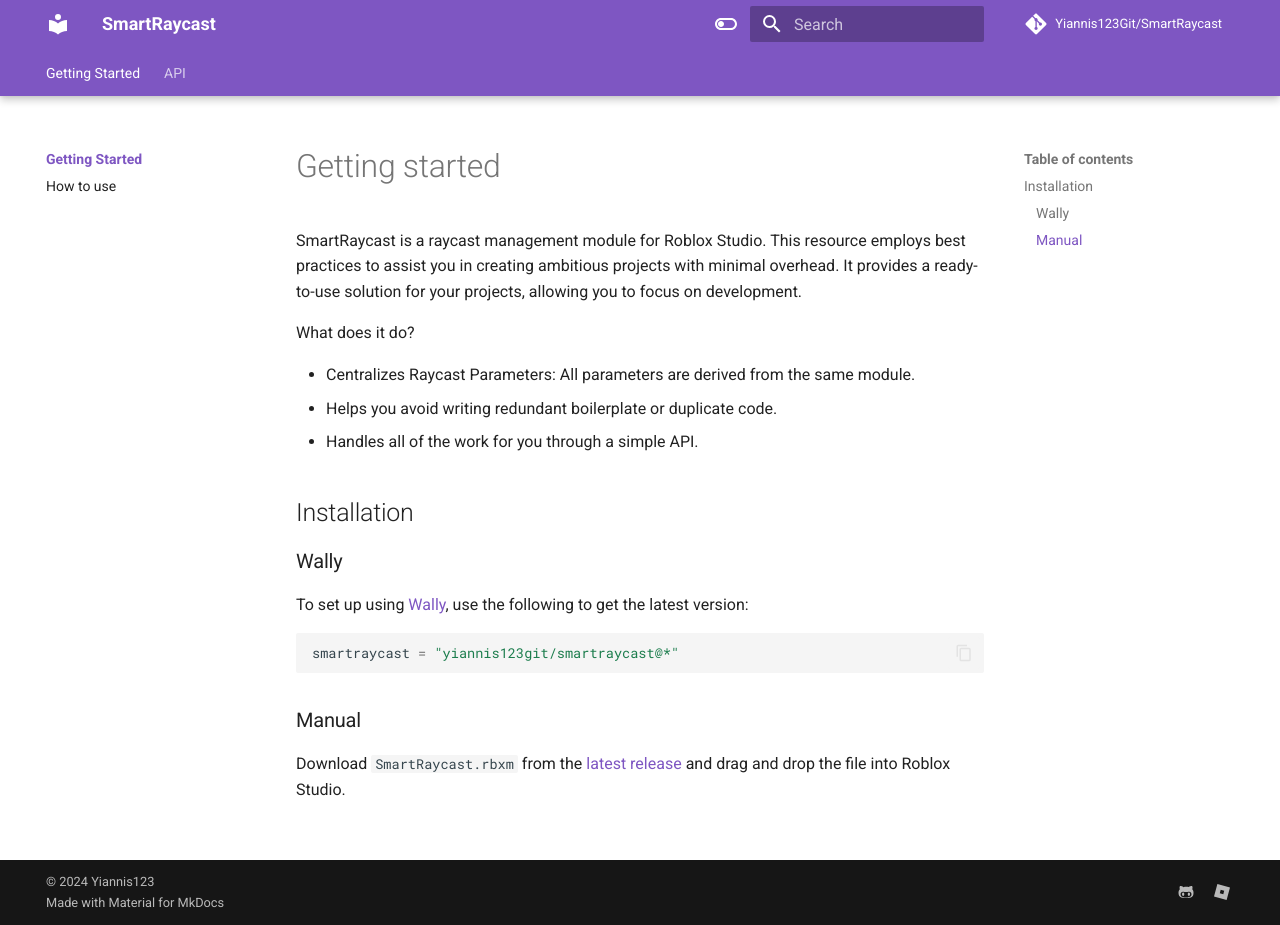
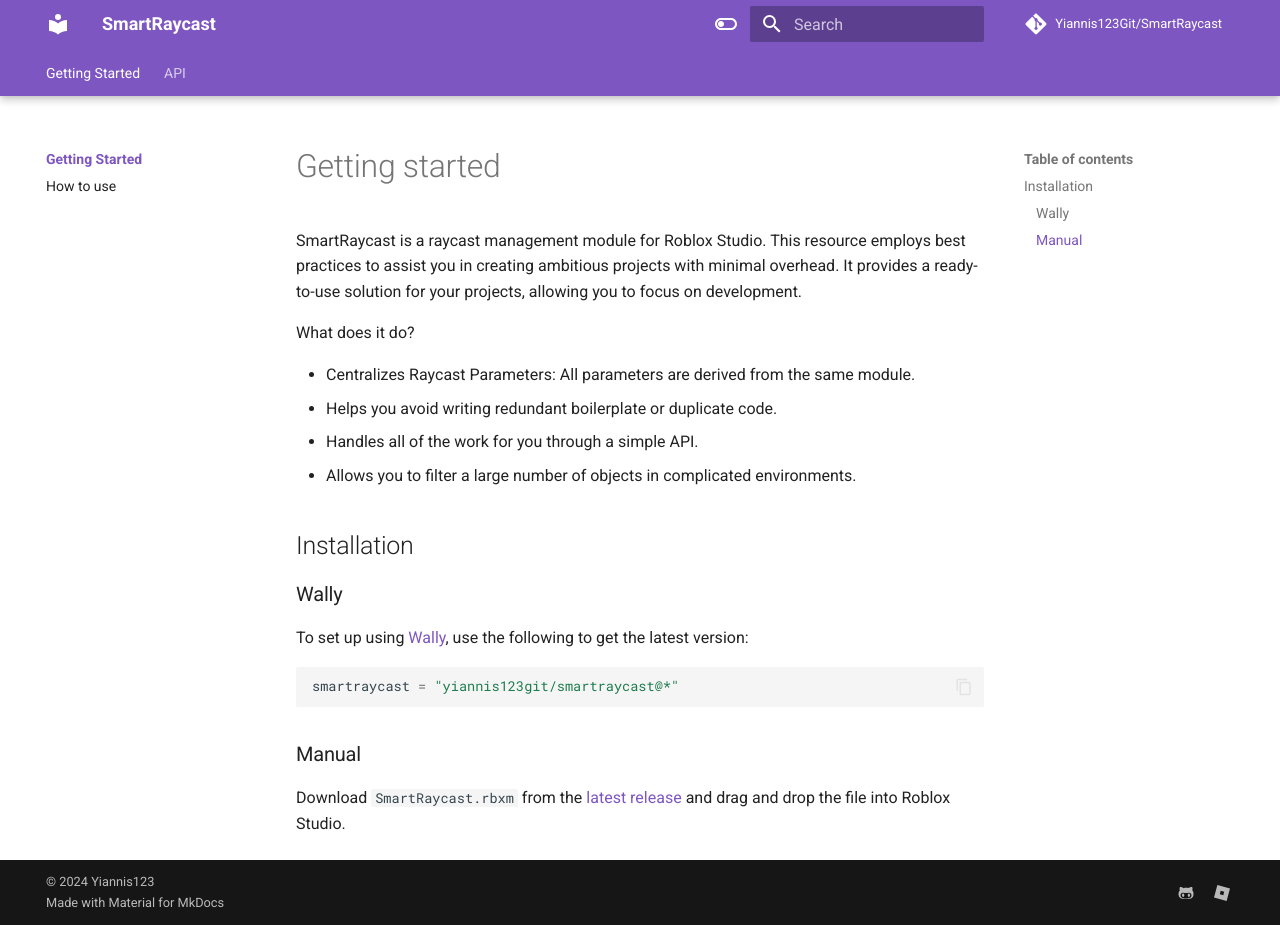
Before and after one commit to Yiannis123Git/SmartRaycast, an MkDocs documentation site: the page built from docs/index.md, in a window 1280 px wide and 925 px high. Built offline with MkDocs 1.6.1 and Material for MkDocs 9.7.7, drawn with Linux system fonts in a browser that asks for light colours; comment, search, counter and statistics services are not loaded.

```diff
--- a/docs/index.md
+++ b/docs/index.md
@@ -6,6 +6,7 @@ What does it do?
 - Centralizes Raycast Parameters: All parameters are derived from the same module.
 - Helps you avoid writing redundant boilerplate or duplicate code.
 - Handles all of the work for you through a simple API.
+- Allows you to filter a large number of objects in complicated environments.
 
 ## Installation
 
```
Also changed, not shown: README.md (+1 -0 lines).
